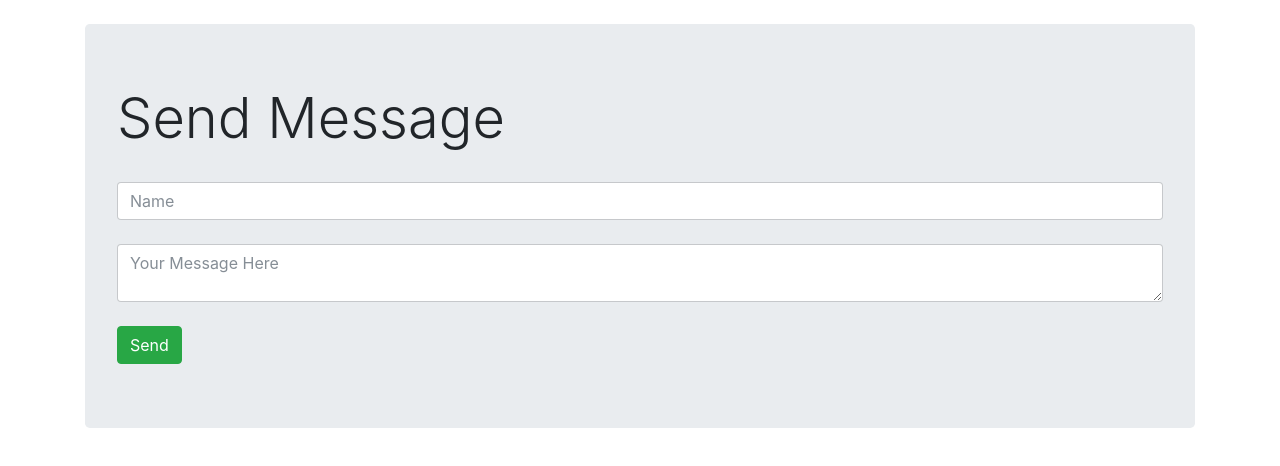
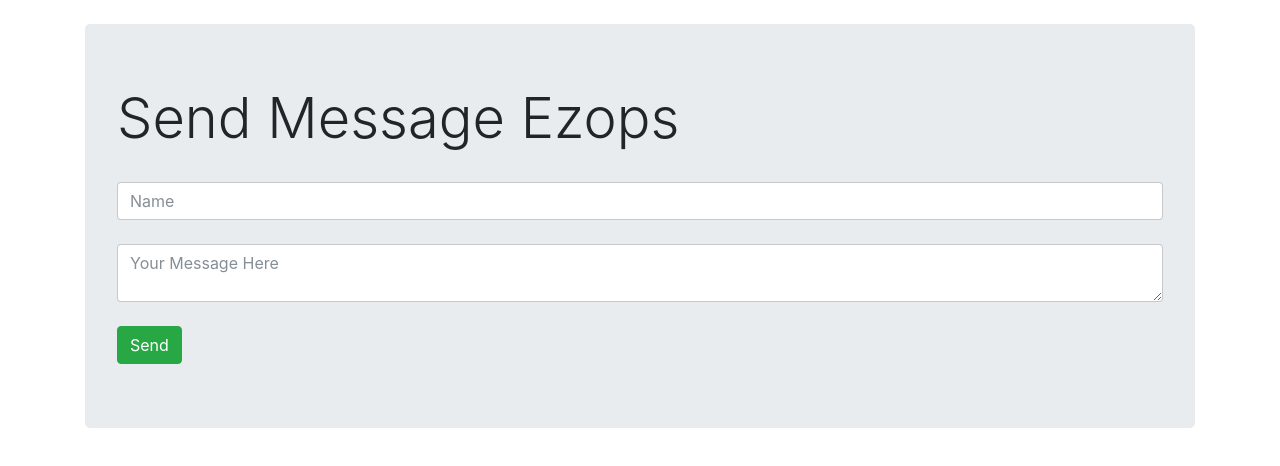
Before and after one commit to Gabrielgsn30/chat-node-docker, a website: page index.html in a window 1280 px wide. Drawn offline with nearby package versions, Linux system fonts and the light colour scheme; no server answers.

Commit message:
Update index.html

```diff
--- a/index.html
+++ b/index.html
@@ -11,7 +11,7 @@
 <div class="container">
     <br>
     <div class="jumbotron">
-        <h1 class="display-4">Send Message</h1>
+        <h1 class="display-4">Send Message Ezops</h1>
         <br>
         <input id = "name" class="form-control" placeholder="Name">
         <br>
```
